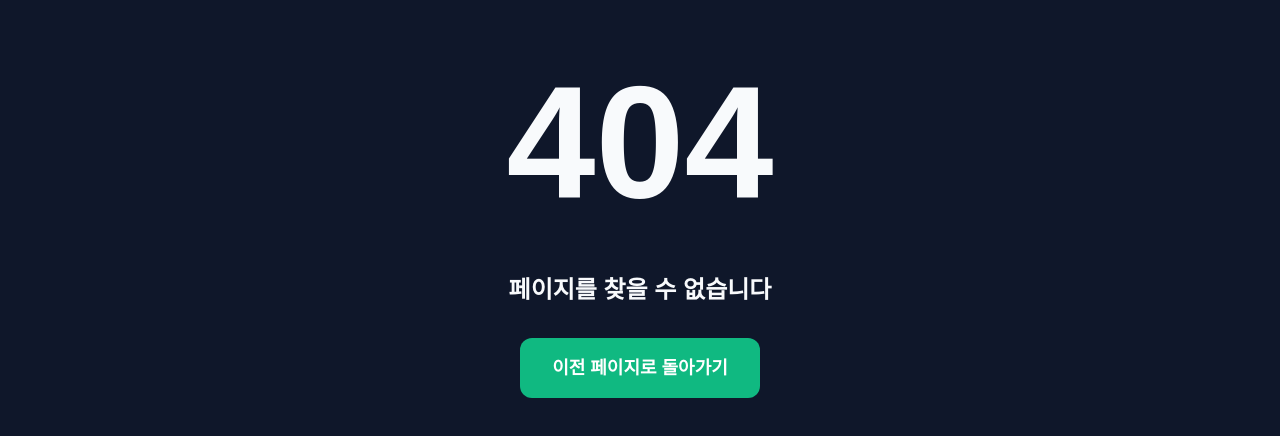
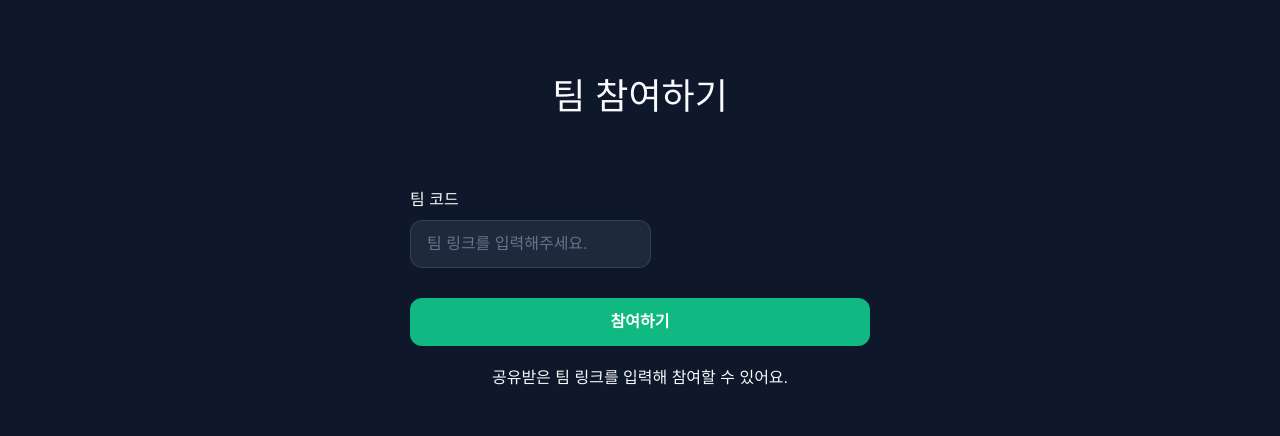
Before and after one commit to mingmi9/fe11-part4-team1-coworkers, a Next.js app: page /team/1/join in a window 1280 px wide. Before the commit this address had no page. Shown: the part 190-626 px from the top of the page. Built offline with nearby package versions, Linux system fonts and the light colour scheme; no server answers; a web font is replaced by a local one.

Commit message:
feat: 팀 참여하기 페이지

```diff
--- /dev/null
+++ b/app/(routes)/team/[teamid]/join/page.tsx
@@ -0,0 +1,7 @@
+"use client";
+
+import TeamJoin from "@/_components/TeamPage/TeamJoin";
+
+export default function Page() {
+    return <TeamJoin />;
+}
--- /dev/null
+++ b/app/_components/TeamPage/TeamJoin.tsx
@@ -0,0 +1,80 @@
+"use client";
+
+import { useState } from 'react';
+import { useMutation, useQueryClient } from '@tanstack/react-query';
+import Input from '@/_components/common/Input/Input';
+import Button from '@/_components/common/Button';
+import { useRouter } from 'next/navigation';
+import { acceptGroupInvitation } from '@/_lib/api/group-api';
+import { useUser } from '@/_hooks/useUser';
+
+export default function TeamJoin() {
+    const { useGetUserInfo } = useUser();
+    const userEmail = useGetUserInfo.data?.email;
+    const [inviteCode, setInviteCode] = useState('');
+    const [error, setError] = useState('');
+    const router = useRouter();
+    const queryClient = useQueryClient();
+
+    const useAcceptGroupInvitation = useMutation({
+    mutationFn: (data: { userEmail: string; token: string }) =>
+        acceptGroupInvitation(data.userEmail, data.token),
+    onSuccess: (data) => {
+        queryClient.setQueryData(['group', data.id], data);
+        queryClient.invalidateQueries({ queryKey: ['group', data.id] });
+        alert('팀에 성공적으로 참여했습니다.');
+        router.push('/team');
+    },
+    onError: () => {
+        setError('유효하지 않은 초대입니다.');
+    },
+    });
+
+    const extractToken = (input: string) => {
+        const match = input.match(/invite\/([a-zA-Z0-9_-]+)$/);
+        return match ? match[1] : input;
+    };
+
+    const handleJoin = () => {
+        const token = extractToken(inviteCode);
+        if (!userEmail || !token) {
+            setError('올바른 팀 코드를 입력해주세요.');
+            return;
+        }
+        useAcceptGroupInvitation.mutate({ userEmail, token });
+    };
+
+    const handleInputChange = (e: React.ChangeEvent<HTMLInputElement>) => {
+        setInviteCode(e.target.value);
+        setError('');
+    };
+
+    return (
+        <div className="flex flex-col items-center min-h-screen text-text-primary mt-[13.2rem] tablet:mt-[16rem] pc:mt-[20rem] gap-[2.4rem]">
+            <h1 className="text-2xl font-medium mb-[4rem] pc:text-4xl">팀 참여하기</h1>
+            <div className="flex flex-col w-[34.3rem] tablet:w-[46rem]">
+                <Input
+                    label="팀 코드"
+                    placeholder="팀 링크를 입력해주세요."
+                    value={inviteCode}
+                    onChange={handleInputChange}
+                    error={!!error}
+                    className="mb-[1rem] h-[4.4rem] tablet:h-[4.8rem]"
+                />
+                {error && <p className="text-status-danger text-[1.4rem]">{error}</p>}
+                <div className="mt-[2rem]">
+                <Button
+                    onClick={handleJoin}
+                    size="large"
+                    variant="default"
+                    className="w-full h-[4.7rem] font-semibold text-[1.6rem] text-text-inverse ">
+                    참여하기
+                </Button>
+                <p className="mt-[2rem] text-[1.4rem] font-normal tablet:text-[1.6rem] text-center">
+                    공유받은 팀 링크를 입력해 참여할 수 있어요.
+                </p>
+                </div>
+            </div>
+        </div>
+    );
+}
```
Also changed, not shown: 1 other file (tests, documents, lock files or other folders).
